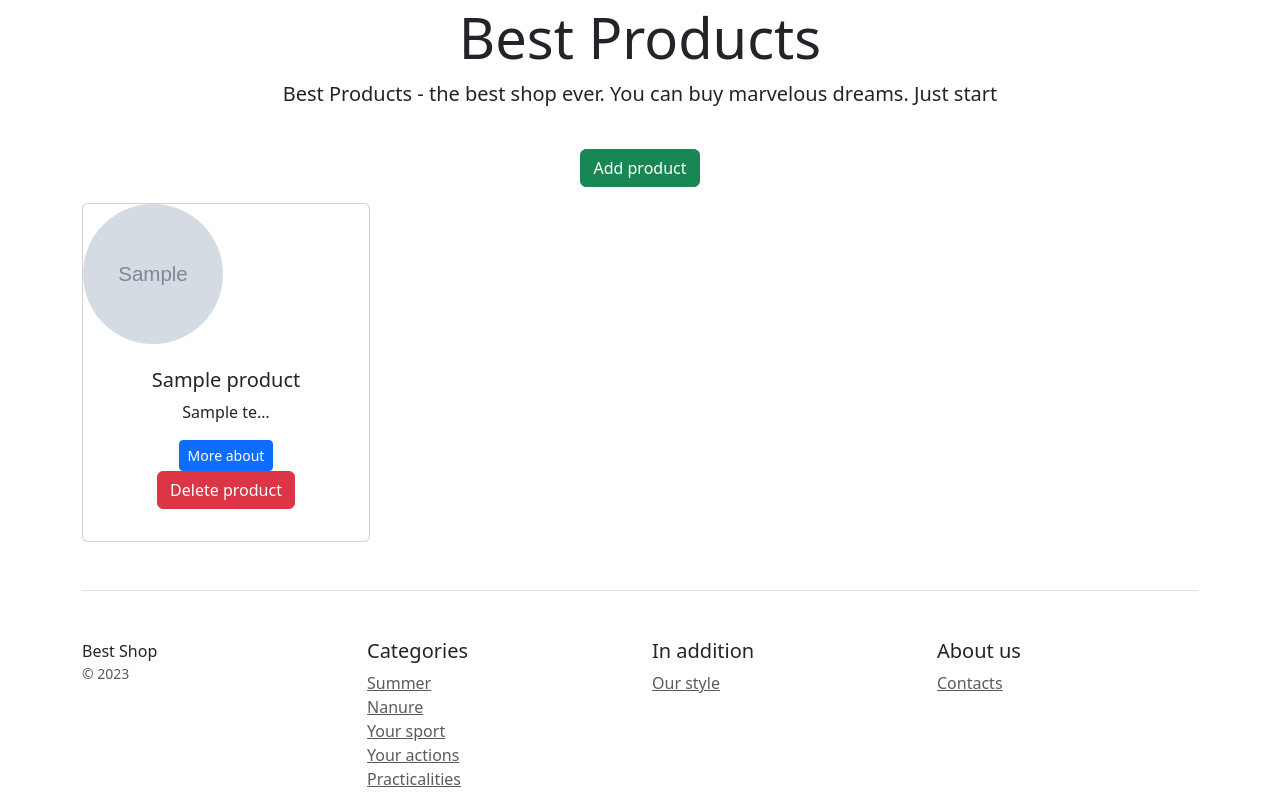
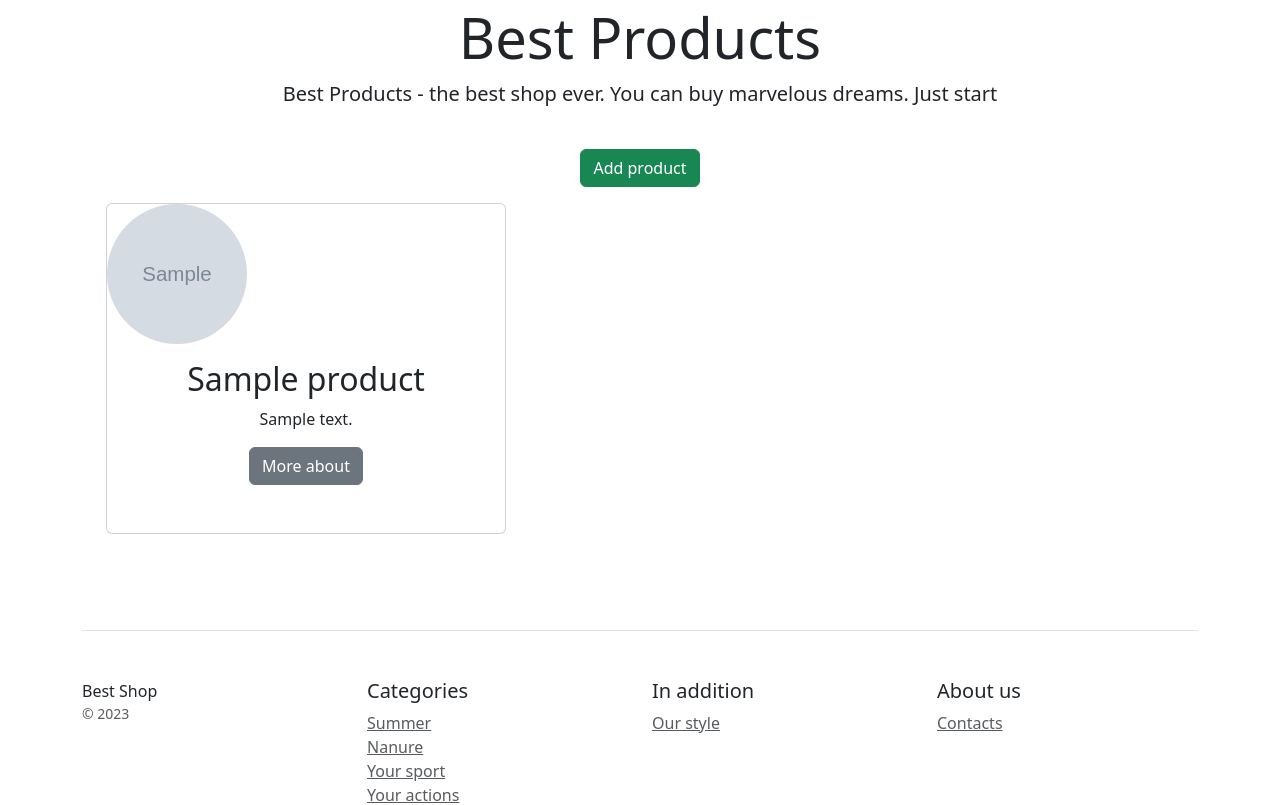
Before and after one commit to MihailBashkatov/home_work_24_24y, a Django app: page /catalog/products_list/ in a window 1280 px wide. Shown: the part 167-972 px from the top of the page. Run offline with Django 5.2, Linux system fonts and the light colour scheme; data comes from the database, SQL or seed files in the repository; tables that the repository leaves empty hold one stand-in row (values such as "Sample post"); grey boxes marked "Sample" are stand-in pictures; some libraries are stand-ins or nearby versions.

Commit message:
Changing product_detail.html, product_form and product_list.html

```diff
--- a/catalog/templates/catalog/product_confirm_delete.html
+++ b/catalog/templates/catalog/product_confirm_delete.html
@@ -6,11 +6,14 @@
 {% include 'catalog/header.html' %}
 <h2>Delete a product</h2>
 <p>Are you sure you want to delete {{ object.product_name }}?</p>
-<p>{{object.product_image}}
+<p><img class="bd-placeholder-img rounded-circle" width="140" height="140" src="{{ product.product_image.url}}" class="card-img-top" alt="..." role="img" aria-label="Placeholder" preserveAspectRatio="xMidYMid slice" focusable="false"><title>Placeholder</title><rect width="100%" height="100%" fill="var(--bs-secondary-color)"/></svg>
+</p>
+
   <form method="post">
     {% csrf_token %}
     <button type="submit" class="btn btn-danger">Continue to delete</button>
     <a href="{% url 'catalog:products_list' %}" class="btn btn-primary">Reject</a>
+    <a href="{% url 'catalog:products_list' %}" class="btn btn-primary">Back to list of products</a>
 
   </form>
 
--- a/catalog/templates/catalog/product_form.html
+++ b/catalog/templates/catalog/product_form.html
@@ -1,5 +1,5 @@
 {% extends 'blog/base.html' %}
-{% block title %}Add your post {% endblock %}
+{% block title %}Add your product {% endblock %}
 
 {% block content %}
 {% include 'catalog/header.html' %}
--- a/catalog/templates/catalog/product_list.html
+++ b/catalog/templates/catalog/product_list.html
@@ -10,15 +10,14 @@
         <p><a class="btn btn-success" href="{% url 'catalog:products_create' %}">Add product</a></p>
         <div class="d-flex flex-wrap">
             {% for product in object_list %}
-                <div class="card" style="width: 18rem;">
-                  <img class="bd-placeholder-img rounded-circle" width="140" height="140" src="{{ product.product_image | media_filter }}" class="card-img-top" alt="..." role="img" aria-label="Placeholder" preserveAspectRatio="xMidYMid slice" focusable="false"><title>Placeholder</title><rect width="100%" height="100%" fill="var(--bs-secondary-color)"/></svg>
-
-                    <div class="card-body">
-                        <h4 class="card-title">{{product.category}}</h4>
-                        <h5 class="card-title">{{product.product_name}}</h5>
-                        <p class="card-text">{{product.product_description|truncatechars:10}}</p>
-                        <a href="{% url 'catalog:product_detail' product.pk %}" class="btn btn-sm btn-primary ml-3">More about </a>
-                        <p><a class="btn btn-danger" href="{% url 'catalog:product_delete' product.pk %}">Delete product</a></p>
+                <div class="card ms-4 mb-5" style="width: 25rem">
+                    {% if product.product_image %}
+                    <img class="bd-placeholder-img rounded-circle" width="140" height="140" src="{{ product.product_image.url }}" class="card-img-top" alt="..." role="img" aria-label="Placeholder" preserveAspectRatio="xMidYMid slice" focusable="false"><title>Placeholder</title><rect width="100%" height="100%" fill="var(--bs-secondary-color)"/></svg>
+                    {% endif %}
+                    <div class="card-body mb-3">
+                       <h2 class="fw-normal" class="card-title">{{product.product_name}}</h2>
+                        <p class="card-text">{{product.product_description|truncatechars:100}}</p>
+                        <p><a class="btn btn-secondary" href="{% url 'catalog:product_detail' product.pk %}">More about</a></p>
                     </div>
                 </div>
             {% endfor %}
```
Also changed, not shown: catalog/templates/catalog/product_detail.html (+9 -8 lines).
